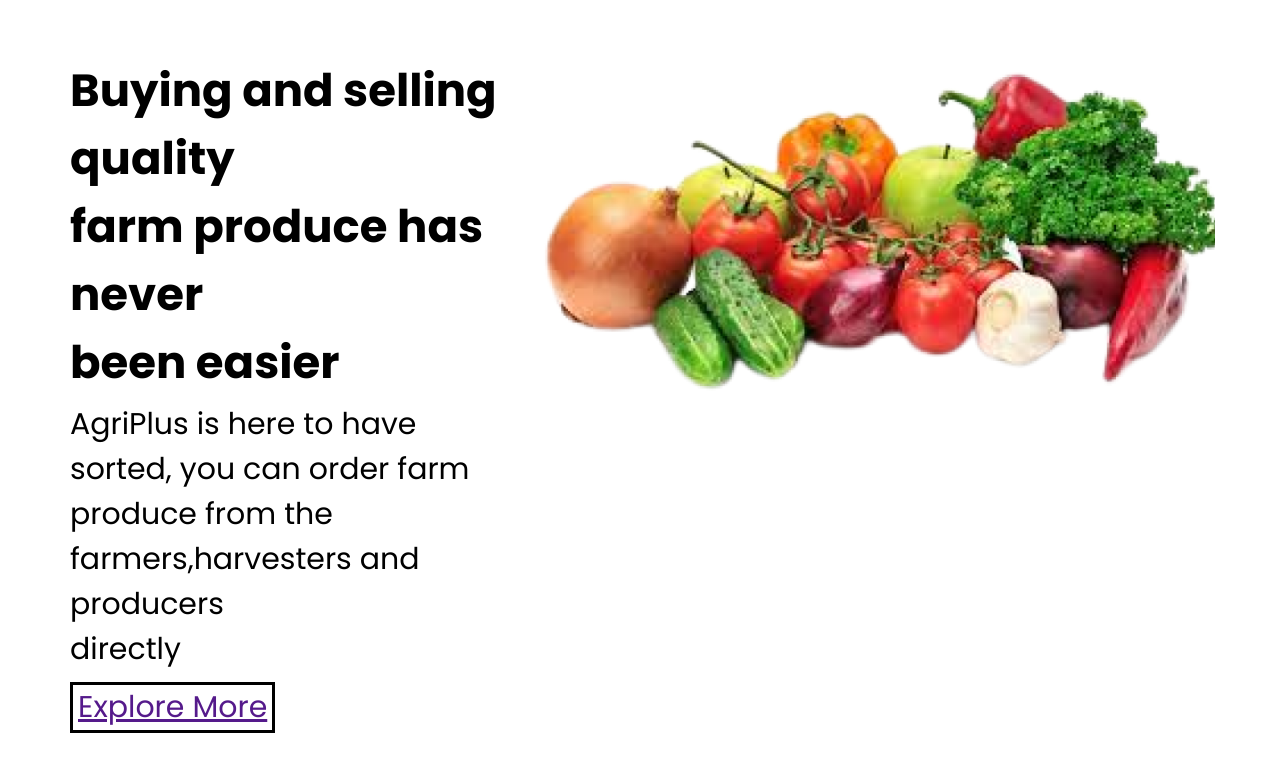
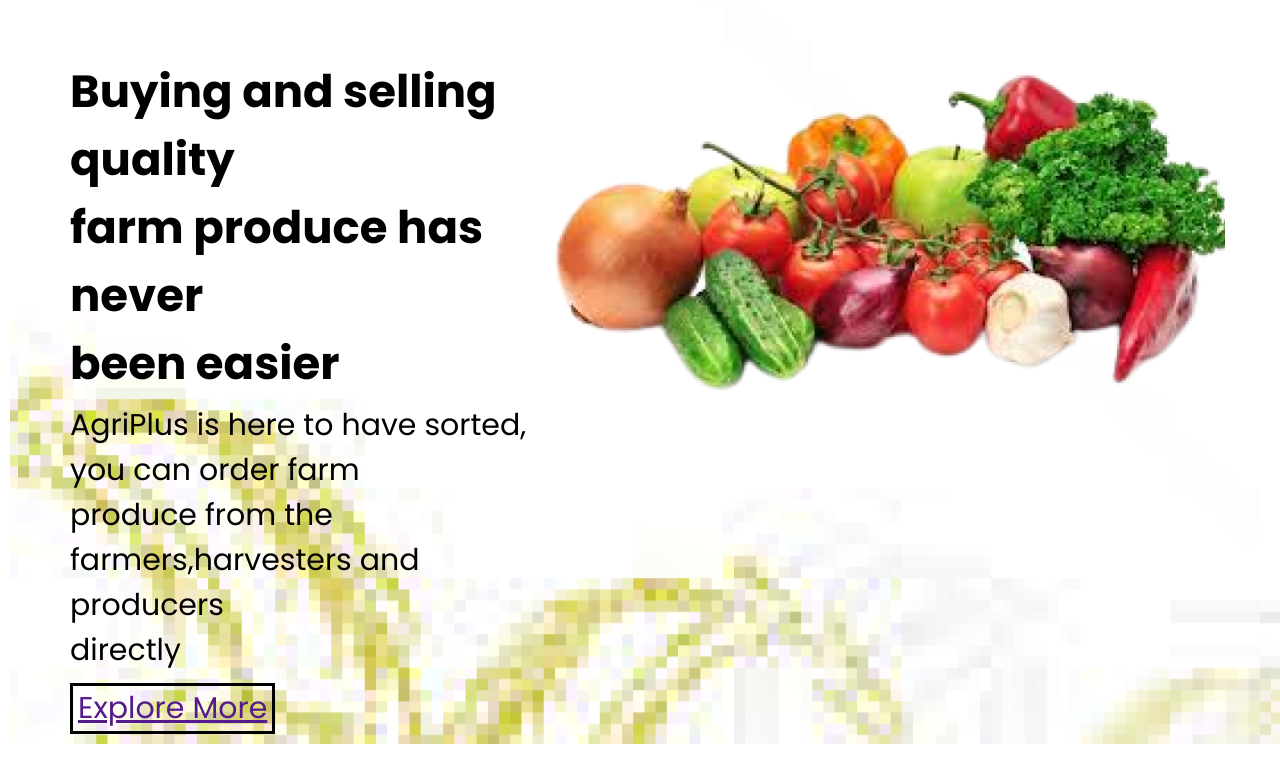
Before and after one commit to DuncanLangat6515/AgriPlus, a plain HTML site: page index.html in a window 1280 px wide. Shown: the part 148-918 px from the top of the page. Drawn offline with Linux system fonts and the light colour scheme; files whose address does not match are found by name.

Commit message:
initialcommit

```diff
--- a/index.html
+++ b/index.html
@@ -8,7 +8,7 @@
     <link rel="preconnect" href="https://fonts.googleapis.com">
 <link rel="preconnect" href="https://fonts.gstatic.com" crossorigin>
 <link href="https://fonts.googleapis.com/css2?family=Poppins:ital,wght@0,100;0,200;0,400;0,500;0,700;1,100;1,300;1,400&display=swap" rel="stylesheet">
-
+<link rel="stylesheet" href="https://cdnjs.cloudflare.com/ajax/libs/font-awesome/4.7.0/css/font-awesome.min.css">
 
     <title>AgriPlus Websate</title>
 
--- a/style.css
+++ b/style.css
@@ -9,7 +9,7 @@ body {
     overflow-x: hidden;}
 
 
-header{ min-width: 100vh;
+.header{ min-width: 100vh;
 width: 100%;
 background-image: url(./assets/image\ 1.png);
 }
```
